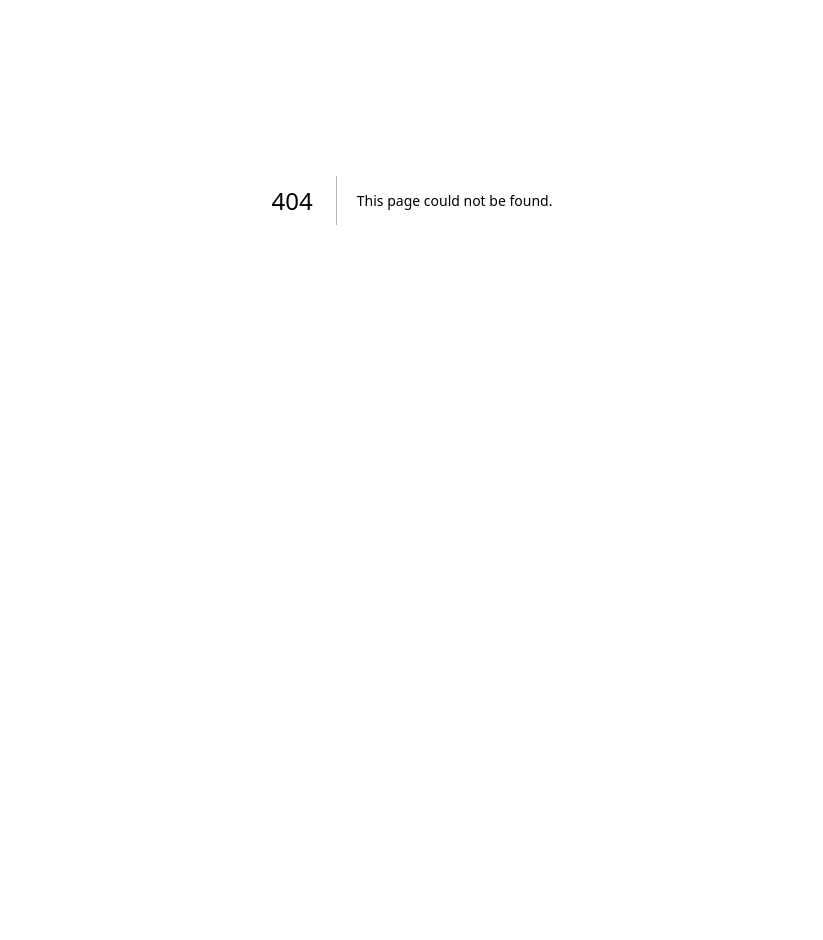
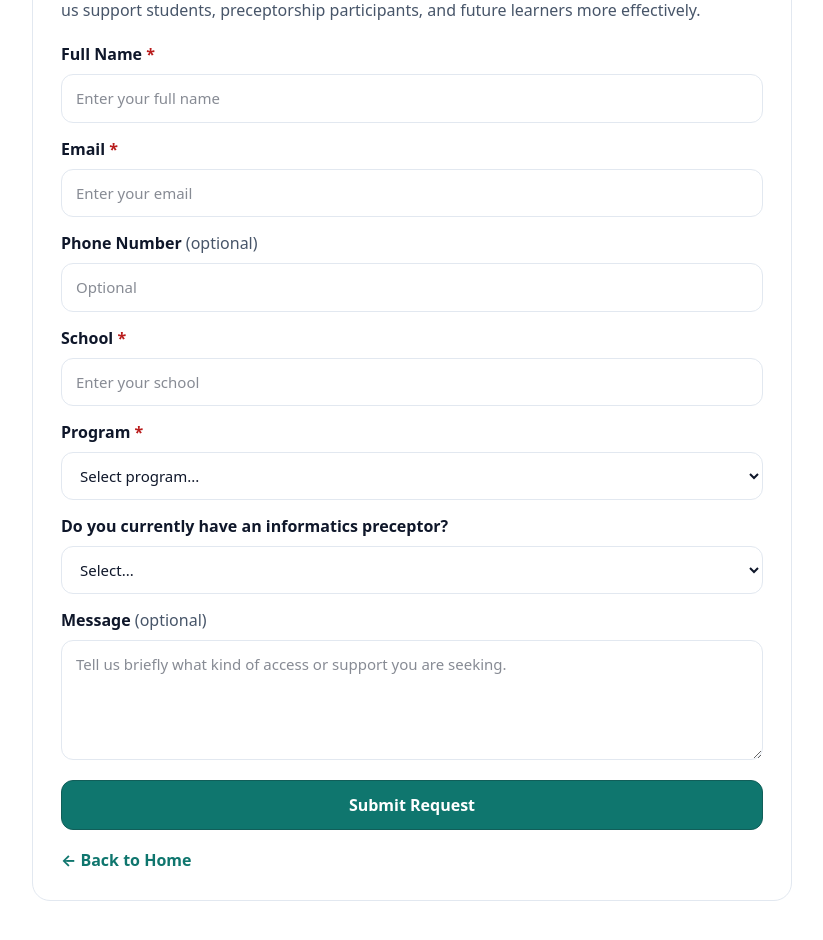
Before and after one commit to bamao33-hub/nursebridge-web, a Next.js app: page /practice-lab-request in a window 1280 px wide. Before the commit this address had no page. Shown: the part 200-1140 px from the top of the page, without its empty margins (228-1051 px from the left). Before the commit the page ends 800 px from the top, so only its background shows below. Built offline with nearby package versions, Linux system fonts and the light colour scheme.

Commit message:
Create page.tsx

```diff
--- /dev/null
+++ b/app/practice-lab-request/page.tsx
@@ -0,0 +1,243 @@
+"use client";
+
+import { useState } from "react";
+import Link from "next/link";
+
+const TEAL = "#0f766e";
+const TEAL_DARK = "#115e59";
+const BG = "#ffffff";
+const TEXT = "#0f172a";
+const MUTED = "#475569";
+const BORDER = "#e2e8f0";
+const SOFT = "#f0fdfa";
+
+export default function PracticeLabRequestPage() {
+  const [form, setForm] = useState({
+    fullName: "",
+    email: "",
+    phone: "",
+    school: "",
+    program: "",
+    hasPreceptor: "",
+    message: "",
+  });
+
+  const [submitted, setSubmitted] = useState(false);
+
+  const updateField = (key: keyof typeof form, value: string) => {
+    setForm((prev) => ({ ...prev, [key]: value }));
+  };
+
+  const handleSubmit = (e: React.FormEvent) => {
+    e.preventDefault();
+
+    if (!form.fullName || !form.email || !form.school || !form.program) {
+      return;
+    }
+
+    setSubmitted(true);
+  };
+
+  return (
+    <main
+      style={{
+        fontFamily:
+          'ui-sans-serif, system-ui, -apple-system, Segoe UI, Roboto, Arial, "Apple Color Emoji", "Segoe UI Emoji"',
+        backgroundColor: BG,
+        color: TEXT,
+        minHeight: "100vh",
+        padding: "40px 20px",
+      }}
+    >
+      <div style={{ maxWidth: 760, margin: "0 auto" }}>
+        <div
+          style={{
+            border: `1px solid ${BORDER}`,
+            borderRadius: 18,
+            padding: 28,
+            backgroundColor: "white",
+          }}
+        >
+          <div
+            style={{
+              display: "inline-block",
+              padding: "6px 10px",
+              borderRadius: 999,
+              backgroundColor: SOFT,
+              color: TEAL_DARK,
+              fontSize: 12,
+              fontWeight: 800,
+              marginBottom: 14,
+              border: `1px solid ${BORDER}`,
+            }}
+          >
+            NurseBridge Practice Lab
+          </div>
+
+          <h1 style={{ margin: "0 0 10px 0", fontSize: 30 }}>
+            Request Access to the Practice Lab
+          </h1>
+
+          <p style={{ margin: "0 0 18px 0", color: MUTED, lineHeight: 1.7 }}>
+            Complete this short form to request access to the NurseBridge EHR Practice Lab.
+            This helps us support students, preceptorship participants, and future learners more effectively.
+          </p>
+
+          {submitted ? (
+            <div
+              style={{
+                border: "1px solid #86efac",
+                backgroundColor: "#ecfdf5",
+                color: "#166534",
+                borderRadius: 12,
+                padding: 16,
+                lineHeight: 1.7,
+              }}
+            >
+              <div style={{ fontWeight: 800, marginBottom: 6 }}>Request submitted</div>
+              <div>
+                Thank you. Your request has been recorded. The next step will be connecting this
+                form to automatic email or Google Sheets collection.
+              </div>
+
+              <div style={{ marginTop: 14 }}>
+                <Link
+                  href="/"
+                  style={{
+                    display: "inline-block",
+                    padding: "10px 14px",
+                    borderRadius: 12,
+                    backgroundColor: TEAL,
+                    color: "white",
+                    fontWeight: 800,
+                    textDecoration: "none",
+                    border: `1px solid ${TEAL_DARK}`,
+                  }}
+                >
+                  Return Home
+                </Link>
+              </div>
+            </div>
+          ) : (
+            <form onSubmit={handleSubmit}>
+              <label style={labelStyle}>
+                Full Name <span style={{ color: "#b91c1c" }}>*</span>
+              </label>
+              <input
+                value={form.fullName}
+                onChange={(e) => updateField("fullName", e.target.value)}
+                style={inputStyle}
+                placeholder="Enter your full name"
+              />
+
+              <label style={labelStyle}>
+                Email <span style={{ color: "#b91c1c" }}>*</span>
+              </label>
+              <input
+                type="email"
+                value={form.email}
+                onChange={(e) => updateField("email", e.target.value)}
+                style={inputStyle}
+                placeholder="Enter your email"
+              />
+
+              <label style={labelStyle}>Phone Number <span style={{ color: MUTED, fontWeight: 500 }}>(optional)</span></label>
+              <input
+                type="tel"
+                value={form.phone}
+                onChange={(e) => updateField("phone", e.target.value)}
+                style={inputStyle}
+                placeholder="Optional"
+              />
+
+              <label style={labelStyle}>
+                School <span style={{ color: "#b91c1c" }}>*</span>
+              </label>
+              <input
+                value={form.school}
+                onChange={(e) => updateField("school", e.target.value)}
+                style={inputStyle}
+                placeholder="Enter your school"
+              />
+
+              <label style={labelStyle}>
+                Program <span style={{ color: "#b91c1c" }}>*</span>
+              </label>
+              <select
+                value={form.program}
+                onChange={(e) => updateField("program", e.target.value)}
+                style={inputStyle}
+              >
+                <option value="">Select program...</option>
+                <option value="MSN Informatics">MSN Informatics</option>
+                <option value="DNP Informatics">DNP Informatics</option>
+                <option value="MSN Leadership">MSN Leadership</option>
+                <option value="Other">Other</option>
+              </select>
+
+              <label style={labelStyle}>Do you currently have an informatics preceptor?</label>
+              <select
+                value={form.hasPreceptor}
+                onChange={(e) => updateField("hasPreceptor", e.target.value)}
+                style={inputStyle}
+              >
+                <option value="">Select...</option>
+                <option value="Yes">Yes</option>
+                <option value="No">No</option>
+                <option value="Not sure">Not sure</option>
+              </select>
+
+              <label style={labelStyle}>Message <span style={{ color: MUTED, fontWeight: 500 }}>(optional)</span></label>
+              <textarea
+                value={form.message}
+                onChange={(e) => updateField("message", e.target.value)}
+                style={{ ...inputStyle, minHeight: 120, resize: "vertical" }}
+                placeholder="Tell us briefly what kind of access or support you are seeking."
+              />
+
+              <button
+                type="submit"
+                style={{
+                  display: "inline-block",
+                  padding: "12px 16px",
+                  borderRadius: 12,
+                  backgroundColor: TEAL,
+                  color: "white",
+                  fontWeight: 800,
+                  textDecoration: "none",
+                  border: `1px solid ${TEAL_DARK}`,
+                  cursor: "pointer",
+                  width: "100%",
+                }}
+              >
+                Submit Request
+              </button>
+            </form>
+          )}
+
+          <div style={{ marginTop: 18 }}>
+            <Link href="/" style={{ color: TEAL, fontWeight: 700, textDecoration: "none" }}>
+              ← Back to Home
+            </Link>
+          </div>
+        </div>
+      </div>
+    </main>
+  );
+}
+
+const labelStyle: React.CSSProperties = {
+  display: "block",
+  marginBottom: 8,
+  fontWeight: 700,
+};
+
+const inputStyle: React.CSSProperties = {
+  width: "100%",
+  padding: "12px 14px",
+  borderRadius: 12,
+  border: `1px solid ${BORDER}`,
+  fontSize: 15,
+  outline: "none",
+  marginBottom: 14,
+};
```
